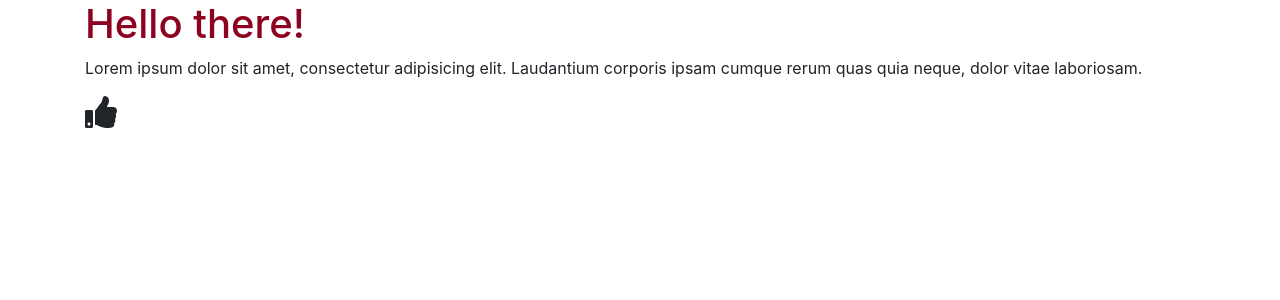
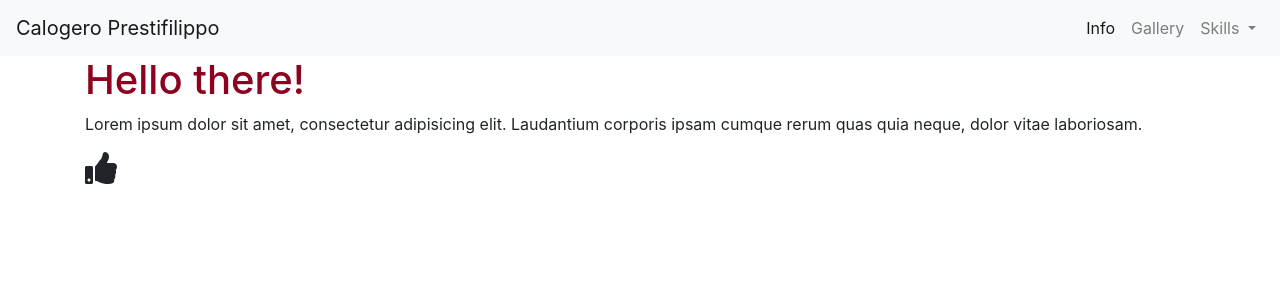
Before and after one commit to calogero11/calogero11.github.io, a Jekyll site: the page built from index.html, in a window 1280 px wide. Shown: the top 300 px of the page. Built offline with Jekyll 4.4.1, drawn with Linux system fonts in a browser that asks for light colours; nearby versions of some CDN libraries.

Commit message:
[M5] - I have created a navbar with provisional ideas

```diff
--- a/index.html
+++ b/index.html
@@ -1,6 +1,35 @@
 ---
 layout: default
 ---
+
+<nav class="navbar navbar-expand-lg navbar-light bg-light">
+    <a class="navbar-brand" href="#">Calogero Prestifilippo</a>
+    <button class="navbar-toggler" type="button" data-toggle="collapse" data-target="#navbarSupportedContent" aria-controls="navbarSupportedContent" aria-expanded="false" aria-label="Toggle navigation">
+        <span class="navbar-toggler-icon"></span>
+    </button>
+
+    <div class="collapse navbar-collapse" id="navbarSupportedContent">
+        <ul class="navbar-nav ml-auto">
+            <li class="nav-item active">
+                <a class="nav-link" href="#">Info<span class="sr-only">(current)</span></a>
+            </li>
+            <li class="nav-item">
+                <a class="nav-link" href="#">Gallery</a>
+            </li>
+            <li class="nav-item dropdown">
+                <a class="nav-link dropdown-toggle" href="#" id="navbarDropdown" role="button" data-toggle="dropdown" aria-haspopup="true" aria-expanded="false">
+                    Skills
+                </a>
+                <div class="dropdown-menu" aria-labelledby="navbarDropdown">
+                    <a class="dropdown-item" href="#">Entrepreneurial</a>
+                    <a class="dropdown-item" href="#">Self-motivated</a>
+                    <div class="dropdown-divider"></div>
+                    <a class="dropdown-item" href="#">Time Management</a>
+                </div>
+            </li>
+        </ul>
+    </div>
+</nav>
 
 <div class="container">
     <div class="row">
```
